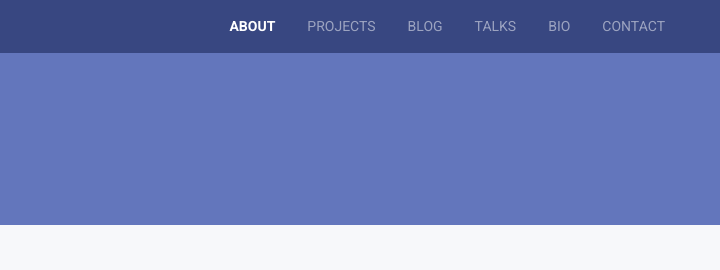
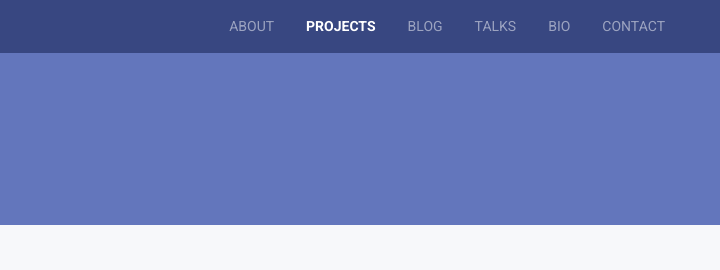
Before and after one commit to terichadbourne/terichadbourne.github.io, a website: page project-toilet-transcripts.html in a window 1280 px wide. Shown: the top 270 px of the page, 560-1280 px from the left. Drawn offline with Linux system fonts and the light colour scheme.

Commit message:
Make correct nav highlight on project pages
- Set correct li to class active

```diff
--- a/project-toilet-transcripts.html
+++ b/project-toilet-transcripts.html
@@ -53,11 +53,11 @@
 
                 <div class="collapse navbar-collapse text-uppercase" id="navigation">
                   <ul class="navbar-nav ml-lg-auto">
+                    <li class="nav-item mr-lg-3">
+                        <a class="nav-link" href="index.html">About </a>
+                    </li>
                     <li class="nav-item active mr-lg-3">
-                        <a class="nav-link" href="index.html">About <span class="sr-only">(current)</span></a>
-                    </li>
-                    <li class="nav-item mr-lg-3">
-                       <a class="nav-link" href="index.html#projects">Projects</a>
+                       <a class="nav-link" href="index.html#projects">Projects <span class="sr-only">(current)</span></a>
                     </li>
                     <li class="nav-item mr-lg-3">
                         <a class="nav-link" href="index.html#blog">Blog</a>
```
Also changed, not shown: project-offline-first-blog-tracker.html (+4 -4 lines).
